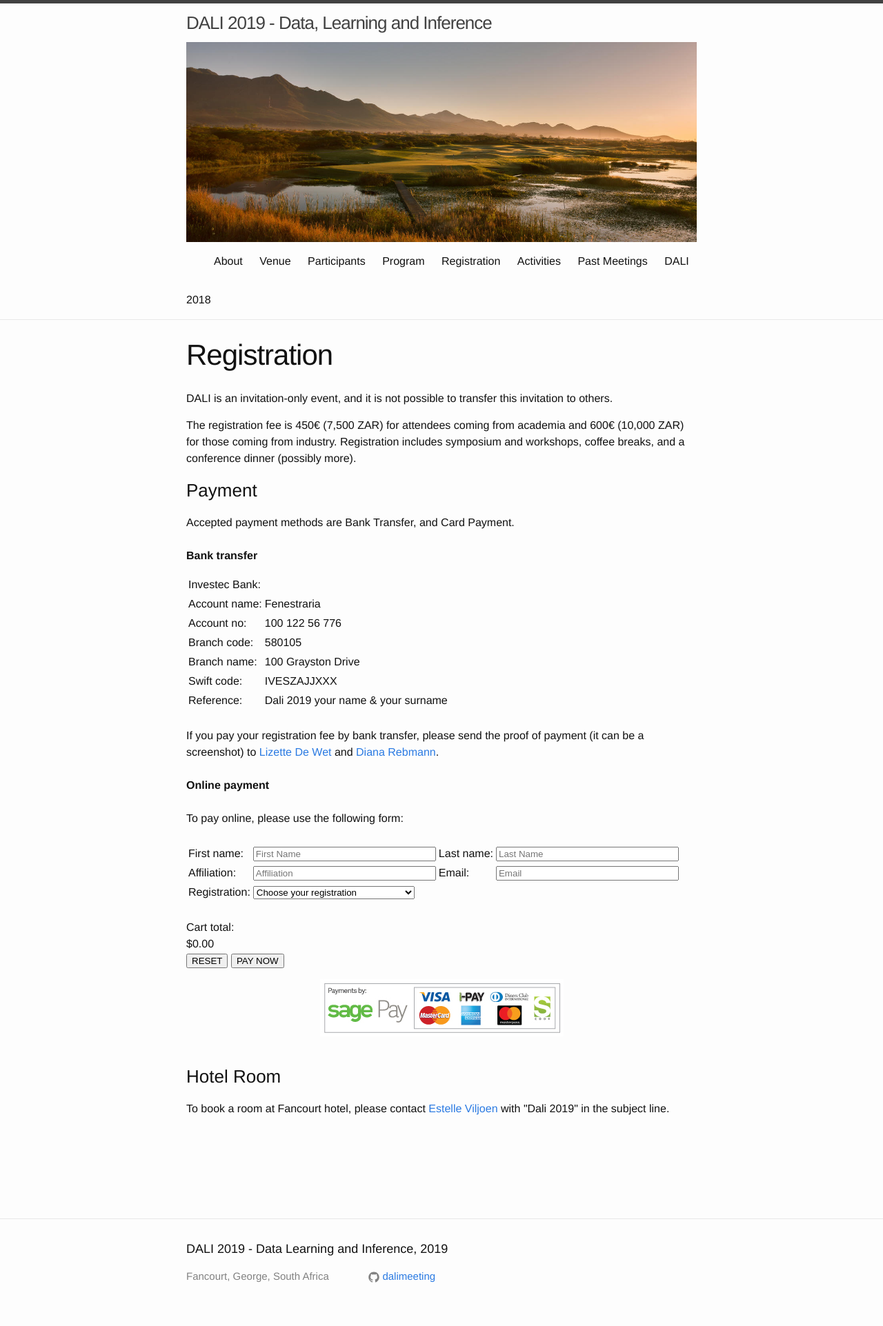
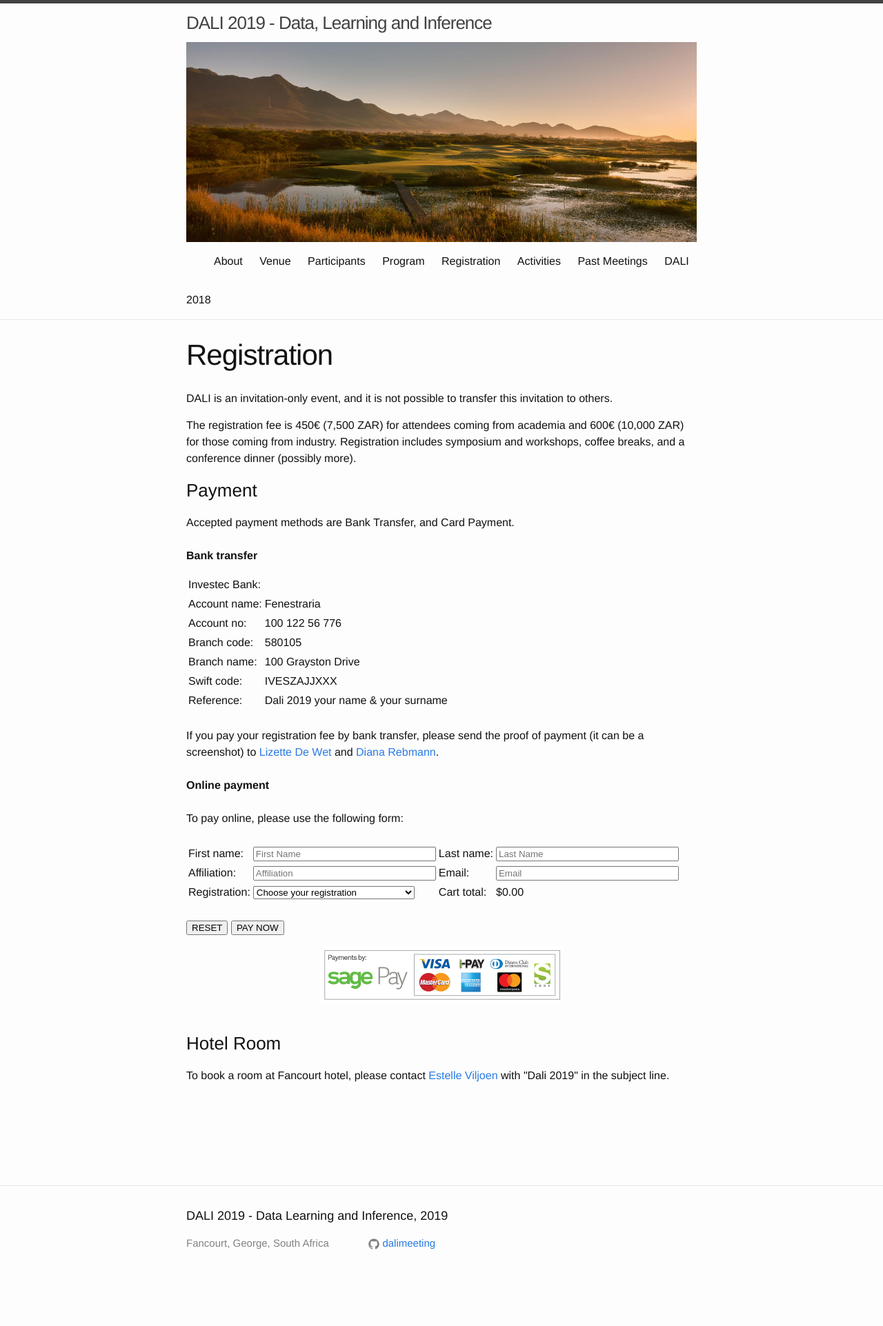
Before and after one commit to dalimeeting/dalimeeting.github.io, a Jekyll site: the page built from registration.html, in a window 1280 px wide. Shown: the whole page at 69% size. Built offline with Jekyll 4.4.1, drawn with Linux system fonts in a browser that asks for light colours; after the commit the page ends 1875 px from its top, so only the background shows below that.

Commit message:
Update registration.html

```diff
--- a/_layouts/registration.html
+++ b/_layouts/registration.html
@@ -44,11 +44,10 @@ layout: page
   		<option value="academia">Academia (7,500.00 ZAR/450 EUR)</option>
   		<option value="industry">Industry (10,000.00 ZAR/600 EUR)</option>
 	</select></td>
-	<td></td><td></td></tr>
+	<td>Cart total:</td><td><div class="simpleCart_total"></div></td></tr>
      </table>
   </form>
  <br>
-     Cart total: <div class="simpleCart_total"></div>
      <button type="reset" form="form" class="simpleCart_empty" value="Reset">RESET</button>
      <input type="submit" form="form" name="submit" value="PAY NOW">
   </p>
```
